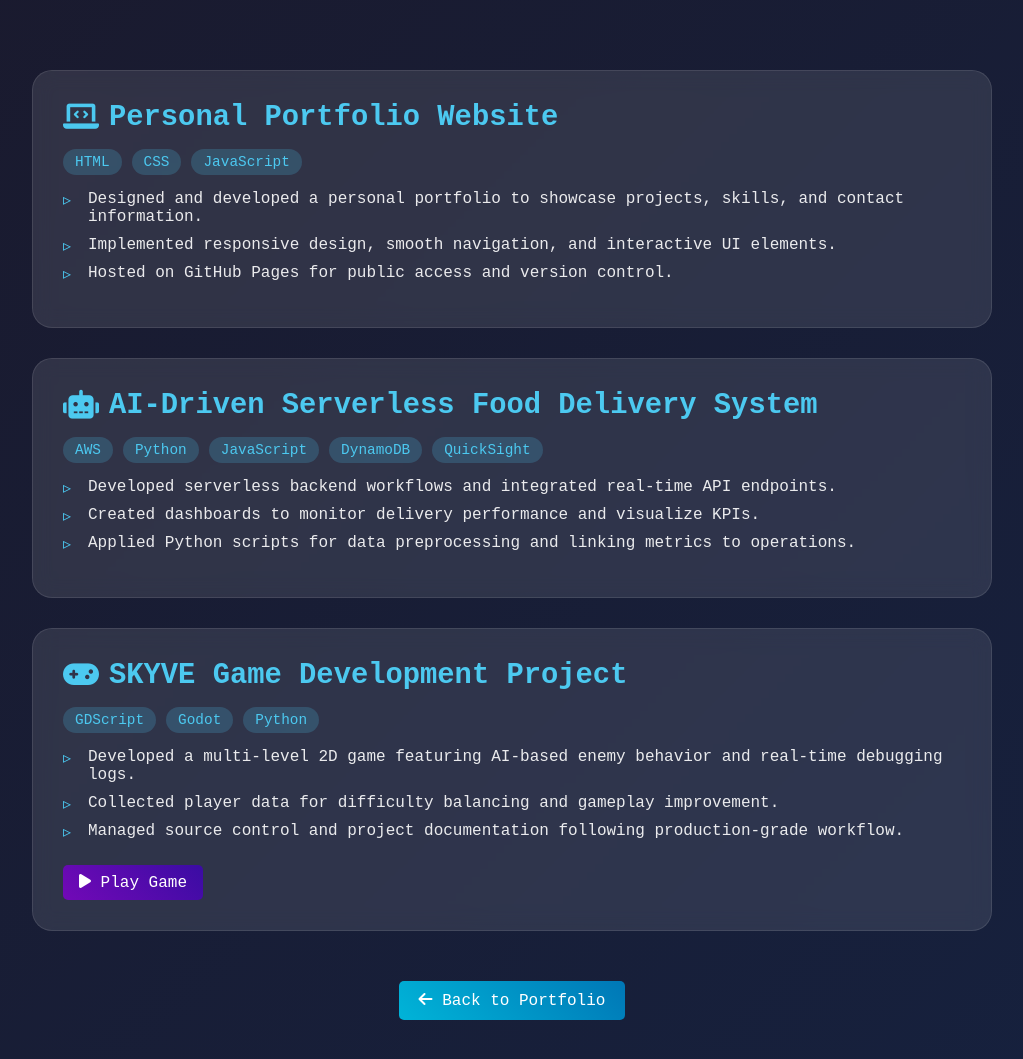
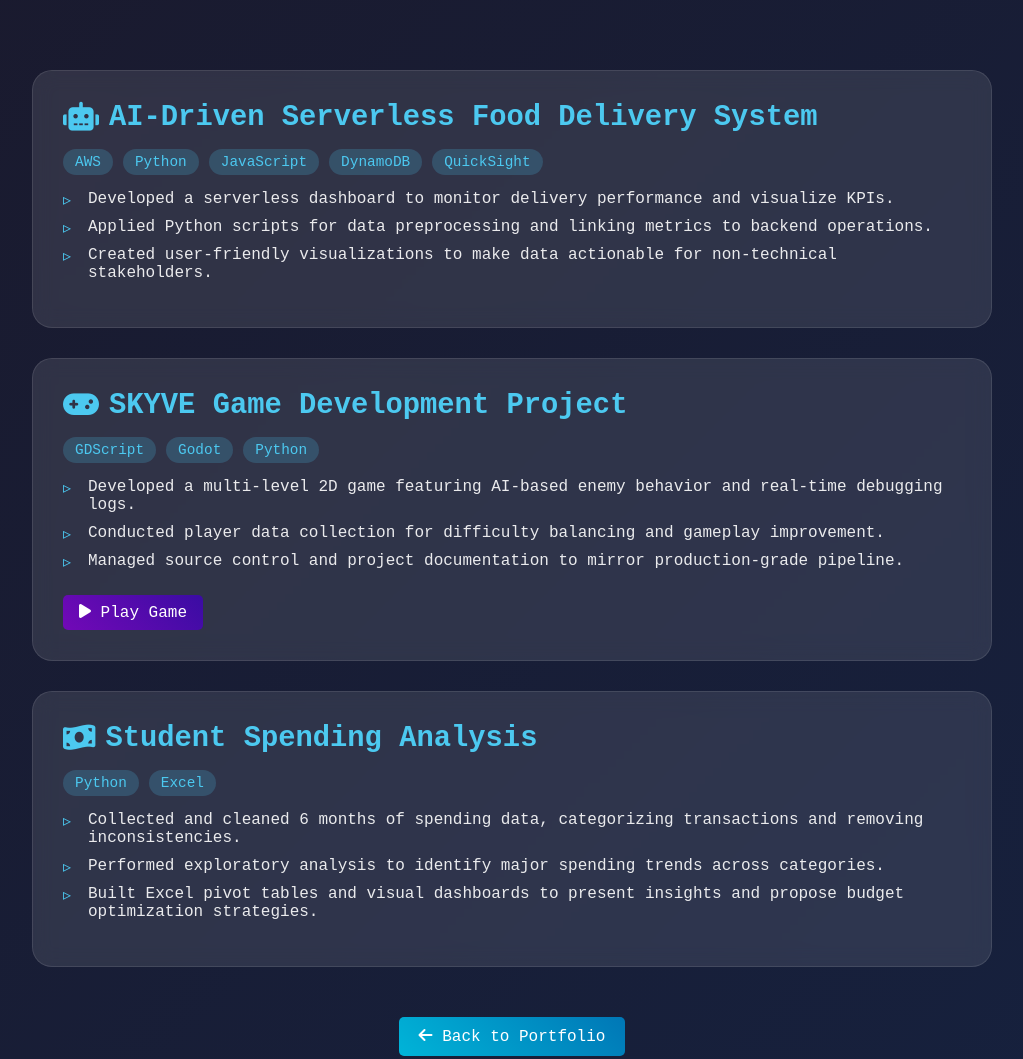
Before and after one commit to vmp2611/portfolio, a plain HTML site: page projects.html in a window 1280 px wide. Shown: the top 1059 px of the page, without its empty margins (128-1151 px from the left). Drawn offline with Linux system fonts and the light colour scheme.

Commit message:
Update projects.html

```diff
--- a/projects.html
+++ b/projects.html
@@ -110,25 +110,7 @@
 <body>
     <div class="projects-container">
 
-        <!-- Portfolio Website -->
-        <div class="project-card">
-            <h2 class="project-title">
-                <i class="fas fa-laptop-code"></i>
-                Personal Portfolio Website
-            </h2>
-            <div class="tech-stack">
-                <span class="tech-badge">HTML</span>
-                <span class="tech-badge">CSS</span>
-                <span class="tech-badge">JavaScript</span>
-            </div>
-            <ul class="project-points">
-                <li>Designed and developed a personal portfolio to showcase projects, skills, and contact information.</li>
-                <li>Implemented responsive design, smooth navigation, and interactive UI elements.</li>
-                <li>Hosted on GitHub Pages for public access and version control.</li>
-            </ul>
-        </div>
-
-        <!-- Serverless Food Delivery -->
+        <!-- AI-Driven Serverless Food Delivery System -->
         <div class="project-card">
             <h2 class="project-title">
                 <i class="fas fa-robot"></i>
@@ -142,9 +124,9 @@
                 <span class="tech-badge">QuickSight</span>
             </div>
             <ul class="project-points">
-                <li>Developed serverless backend workflows and integrated real-time API endpoints.</li>
-                <li>Created dashboards to monitor delivery performance and visualize KPIs.</li>
-                <li>Applied Python scripts for data preprocessing and linking metrics to operations.</li>
+                <li>Developed a serverless dashboard to monitor delivery performance and visualize KPIs.</li>
+                <li>Applied Python scripts for data preprocessing and linking metrics to backend operations.</li>
+                <li>Created user-friendly visualizations to make data actionable for non-technical stakeholders.</li>
             </ul>
         </div>
 
@@ -161,12 +143,29 @@
             </div>
             <ul class="project-points">
                 <li>Developed a multi-level 2D game featuring AI-based enemy behavior and real-time debugging logs.</li>
-                <li>Collected player data for difficulty balancing and gameplay improvement.</li>
-                <li>Managed source control and project documentation following production-grade workflow.</li>
+                <li>Conducted player data collection for difficulty balancing and gameplay improvement.</li>
+                <li>Managed source control and project documentation to mirror production-grade pipeline.</li>
             </ul>
-            <a href="#" class="play-button">
+            <a href="https://drive.google.com/file/d/17AF8uQLijve1lf0uZ6MXyvNR-gKeUWia/view?usp=drive_link" class="play-button">
                 <i class="fas fa-play"></i> Play Game
             </a>
+        </div>
+
+        <!-- Student Spending Analysis -->
+        <div class="project-card">
+            <h2 class="project-title">
+                <i class="fas fa-money-bill-wave"></i>
+                Student Spending Analysis
+            </h2>
+            <div class="tech-stack">
+                <span class="tech-badge">Python</span>
+                <span class="tech-badge">Excel</span>
+            </div>
+            <ul class="project-points">
+                <li>Collected and cleaned 6 months of spending data, categorizing transactions and removing inconsistencies.</li>
+                <li>Performed exploratory analysis to identify major spending trends across categories.</li>
+                <li>Built Excel pivot tables and visual dashboards to present insights and propose budget optimization strategies.</li>
+            </ul>
         </div>
 
         <div class="center">
```
